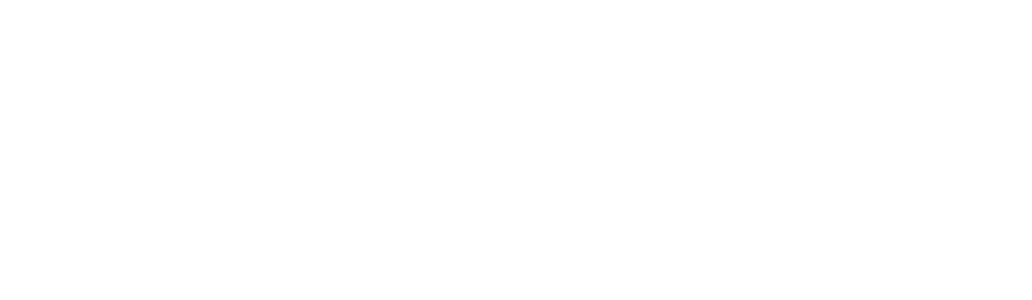
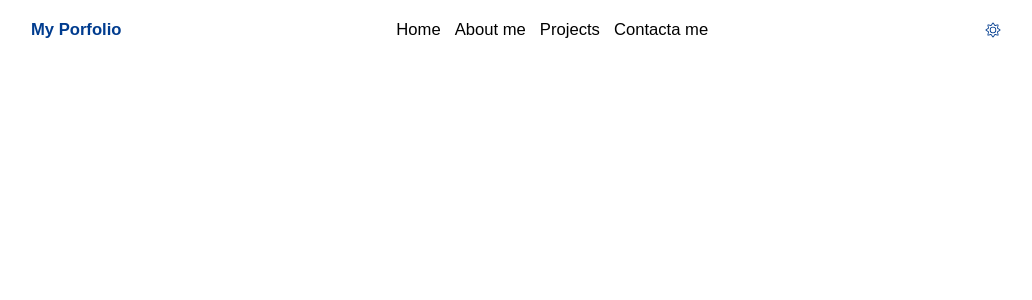
Before and after one commit to Candelo30/Porfolio-, a React (Create React App) app: page / in a window 1280 px wide. Shown: the top 300 px of the page, without its empty margins (123-1155 px from the left). Built offline with nearby package versions, Linux system fonts and the light colour scheme.

Commit message:
2 files modified, 2 added

```diff
--- a/package.json
+++ b/package.json
@@ -3,9 +3,9 @@
   "version": "0.0.0",
   "private": true,
   "dependencies": {
-    "@brainhubeu/react-carousel": "^2.0.4",
     "react": "^18.2.0",
-    "react-dom": "^18.2.0"
+    "react-dom": "^18.2.0",
+    "react-icons": "^4.6.0"
   },
   "scripts": {
     "start": "react-scripts start",
--- a/src/App.js
+++ b/src/App.js
@@ -1,11 +1,12 @@
 import React, { useState, useEffect } from 'react';
+import { Header } from './components/header/';
 import './style.css';
 function App() {
 
   return (
-    <div className="App">
-
-    </div>
+    <React.Fragment>
+      <Header />
+    </React.Fragment>
   );
 }
 
--- /dev/null
+++ b/src/components/header/header.css
@@ -0,0 +1,138 @@
+/* Elementos del Header */
+
+.header {
+  z-index: 10;
+  position: fixed;
+  top: 0;
+  left: 0;
+  padding: 20px;
+  width: 100%;
+  display: -webkit-box;
+  display: -ms-flexbox;
+  display: flex;
+  -ms-flex-pack: distribute;
+  justify-content: space-around;
+  text-align: center;
+  background-color: rgba(255, 255, 255, .15);
+  -webkit-backdrop-filter: blur(5px);
+  backdrop-filter: blur(5px);
+}
+
+.main-menu {
+  display: -webkit-box;
+  display: -ms-flexbox;
+  display: flex;
+  -ms-flex-pack: distribute;
+  justify-content: space-around;
+  list-style: none;
+  margin: 0;
+  padding: 0;
+}
+
+@media screen and (max-width:768px) {
+  .main-menu {
+    position: absolute;
+    left: 0;
+    top: 100%;
+    height: 100vh;
+    width: 100vw;
+    display: -webkit-box;
+    display: -ms-flexbox;
+    display: flex;
+    -webkit-box-pack: center;
+    -ms-flex-pack: center;
+    justify-content: center;
+    -webkit-box-orient: vertical;
+    -webkit-box-direction: normal;
+    -ms-flex-direction: column;
+    flex-direction: column;
+    background-color: rgba(227, 230, 242, 0.7);
+    -webkit-backdrop-filter: blur(5px);
+    backdrop-filter: blur(5px);
+    -webkit-transform: translateX(100%);
+    -ms-transform: translateX(100%);
+    transform: translateX(100%);
+    -webkit-transition: -webkit-transform .5s ease-in;
+    transition: -webkit-transform .5s ease-in;
+    -o-transition: transform .5s ease-in;
+    transition: transform .5s ease-in;
+    transition: transform .5s ease-in, -webkit-transform .5s ease-in;
+    font-weight: 700;
+  }
+}
+
+
+
+.icon-menu {
+  font-size: 20px;
+  color: var(--bg-primary);
+  cursor: pointer;
+  font-weight: 700;
+}
+
+.fa-sun {
+  color: #f5b82d;
+}
+
+.fa-sun:hover{
+  transform: rotate(360deg);
+}
+
+@media screen and (min-width:768px) {
+  .container-bars {
+    display: none;
+  }
+}
+
+
+.main-menu.show {
+  -webkit-transform: translateX(0);
+  -ms-transform: translateX(0);
+  transform: translateX(0);
+}
+
+.header-logo {
+  color: var(--bg-primary);
+  font-weight: 700;
+}
+
+
+.main-menu__item {
+  margin: 0 7px;
+}
+
+
+.main-menu__link {
+  text-decoration: none;
+  color: inherit;
+  cursor: pointer;
+  text-align: center;
+  background-color: transparent;
+  border: none;
+  position: relative;
+}
+
+.main-menu__link:hover {
+  color: #f5b82d;
+}
+
+.main-menu__link:before {
+  position: absolute;
+  bottom: 0;
+  content: '';
+  display: block;
+  width: 0;
+  height: 3px;
+  background-color: #f5b82d;
+  -webkit-transition: all 0.3s ease-out;
+  -o-transition: all 0.3s ease-out;
+  transition: all 0.3s ease-out;
+}
+
+.main-menu__link:hover:before {
+  width: 100%;
+}
+
+.main-menu__link:before {
+  left: 0;
+}
--- /dev/null
+++ b/src/components/header/index.js
@@ -0,0 +1,45 @@
+import React from 'react';
+import { CiSun, CiCircleList } from 'react-icons/ci';
+import './header.css';
+
+
+
+function Header() {
+  return (
+    <header className="header">
+      <span className="header-logo">My Porfolio</span>
+      <nav className="main-nav">
+        <ul className="main-menu" id="menu">
+          <li className="main-menu__item">
+            <a className="main-menu__link" href="#Home">
+              Home
+            </a>
+          </li>
+          <li className="main-menu__item">
+            <a className="main-menu__link" href="#About_me">
+              About me
+            </a>
+          </li>
+          <li className="main-menu__item">
+            <a className="main-menu__link" href="#Projects">
+              Projects
+            </a>
+          </li>
+          <li className="main-menu__item">
+            <a className="main-menu__link" href="#contact_me">
+              Contacta me
+            </a>
+          </li>
+        </ul>
+      </nav>
+      <div className="container-mode">
+        <CiSun className="icon-menu mode" id="toggle-mode" />
+      </div>
+      <div className="container-bars">
+        <CiCircleList className="icon-menu bars" id="toggle-menu" />
+      </div>
+    </header>
+  );
+}
+
+export {Header}
```
